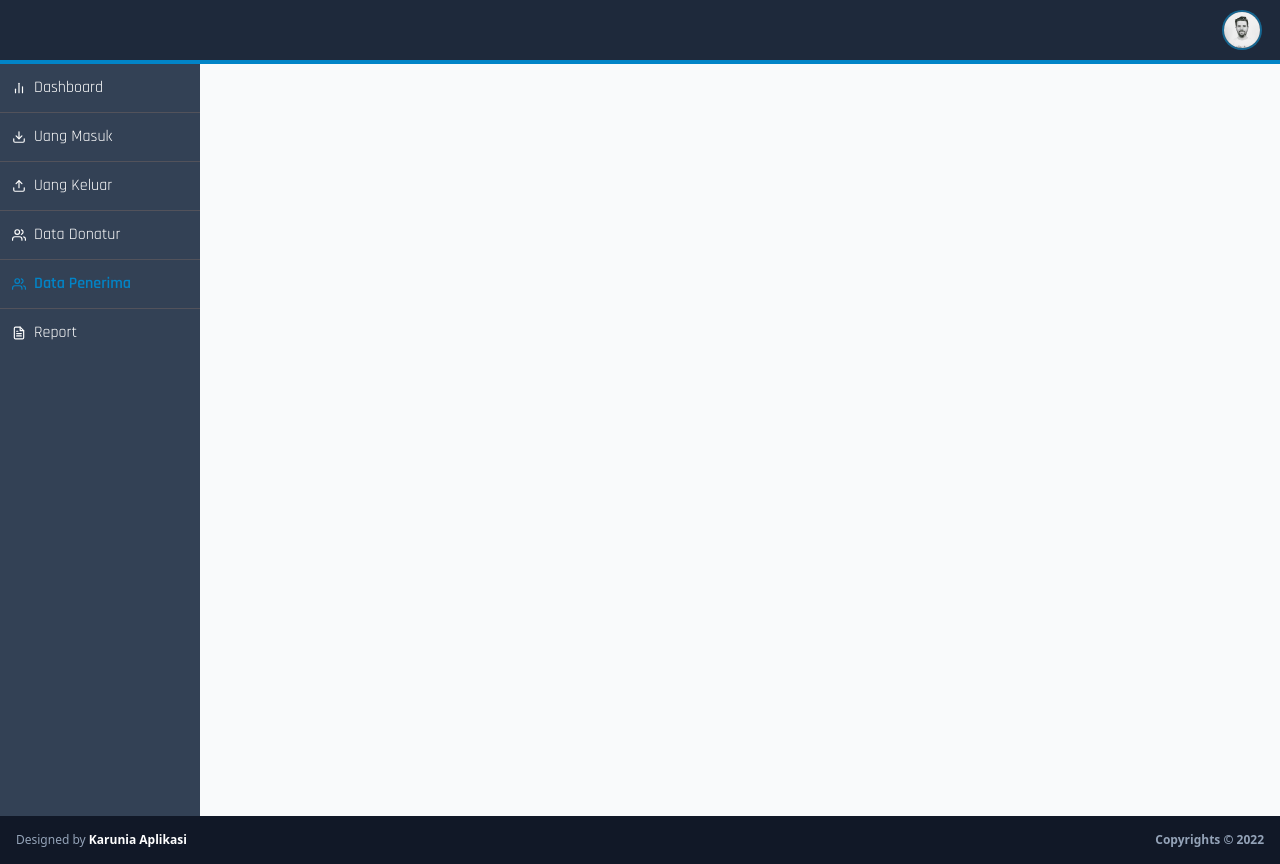
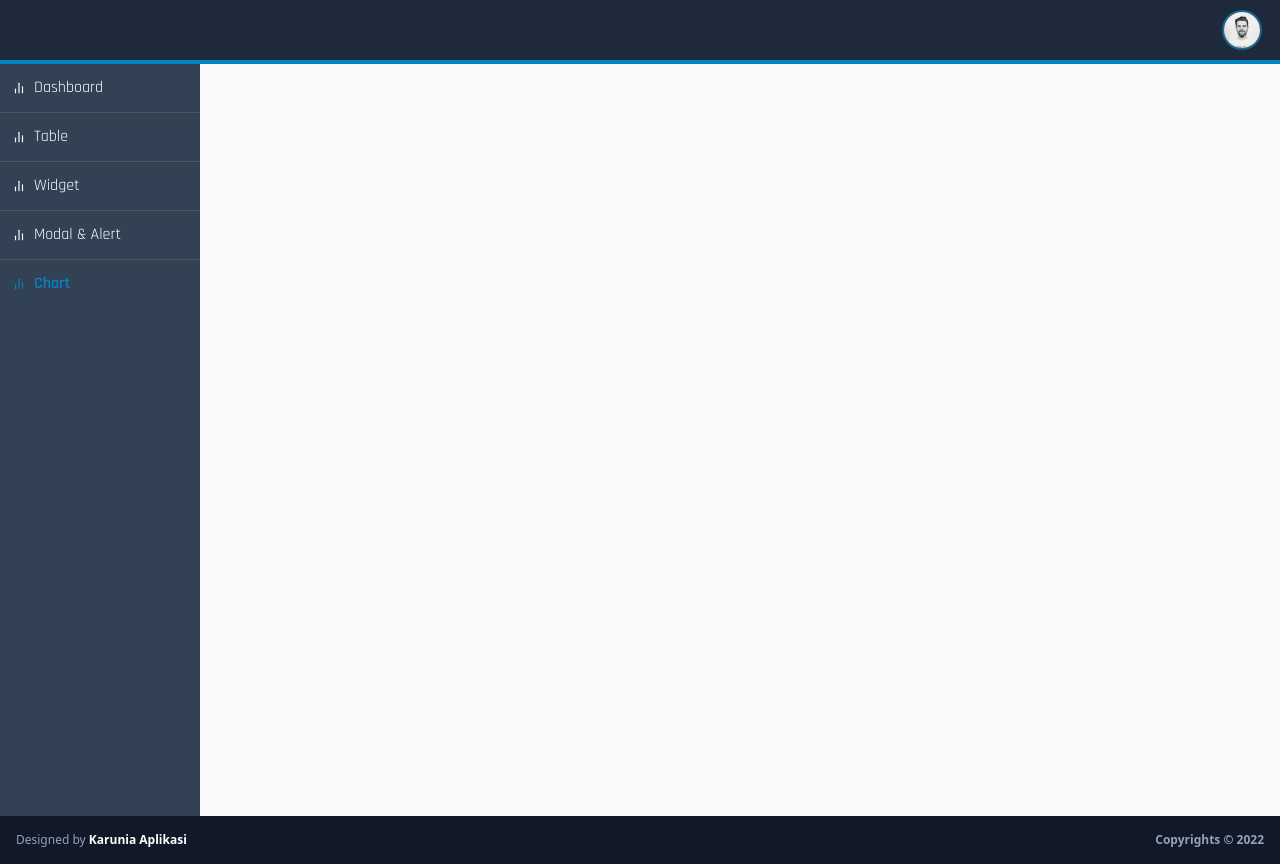
Before and after one commit to autotrof/admintemplate-nuxt, a Nuxt app: page /penerima in a window 1280 px wide. Built offline with nearby package versions, Linux system fonts and the light colour scheme.

Commit message:
admin template

```diff
--- a/layouts/default.vue
+++ b/layouts/default.vue
@@ -2,14 +2,6 @@
 <script>
   const img_profile_src = require('../static/user.jpg')
   const feather = require('feather-icons')
-  const menu_icon1 = feather.icons['align-left']
-  const menu_icon2 = feather.icons['align-justify']
-  const chart_icon = feather.icons['bar-chart-2']
-  const uang_masuk_icon = feather.icons.download
-  const uang_keluar_icon = feather.icons['log-out']
-  const users_icon = feather.icons['users']
-  const report_icon = feather.icons['file-text']
-  const triangle_icon = feather.icons.triangle
   const menu_icons_attrs = {
     width:14,
     height:14,
@@ -59,7 +51,7 @@
         return '200px'
       },
       triangle_icon(){
-        return triangle_icon.toSvg({
+        return feather.icons.triangle.toSvg({
           class:"text-white",
           width:16,
           height:16,
@@ -69,32 +61,23 @@
       },
       menu_icon(){
         if(!this.sidebar_shown){
-          return menu_icon1.toSvg({
+          return feather.icons['align-left'].toSvg({
             "stroke-width":1,
             'class':'cursor-pointer toggler-sidebar'
           })
         }else{
-          return menu_icon2.toSvg({
+          return feather.icons['align-justify'].toSvg({
             "stroke-width":1,
             'class':'cursor-pointer toggler-sidebar'
           })
         }
       },
       chart_icon(){
-        return chart_icon.toSvg(menu_icons_attrs)
-      },
-      uang_masuk_icon(){
-        return uang_masuk_icon.toSvg(menu_icons_attrs)
-      },
-      uang_keluar_icon(){
-        return uang_keluar_icon.toSvg({...menu_icons_attrs,class:'-rotate-90'})
+        return feather.icons['bar-chart-2'].toSvg(menu_icons_attrs)
       },
       users_icon(){
-        return users_icon.toSvg(menu_icons_attrs)
+        return feather.icons['users'].toSvg(menu_icons_attrs)
       },
-      report_icon(){
-        return report_icon.toSvg(menu_icons_attrs)
-      }
     },
     mounted(){
       const that = this
@@ -134,11 +117,10 @@
       <aside ref="sidebar_menu" :class="{'show':sidebar_shown}">
         <ul class="side-menu-wrapper">
           <li><NuxtLink active-class="active" exact to="/"><i class="mr-2" v-html="chart_icon"></i> Dashboard</NuxtLink></li>
-          <li><NuxtLink active-class="active" to="/uang_masuk"><i class="mr-2" v-html="uang_masuk_icon"></i> Uang Masuk</NuxtLink></li>
-          <li><NuxtLink active-class="active" to="/uang_keluar"><i class="mr-2" v-html="uang_keluar_icon"></i> Uang Keluar</NuxtLink></li>
-          <li><NuxtLink active-class="active" to="/donatur"><i class="mr-2" v-html="users_icon"></i> Data Donatur</NuxtLink></li>
-          <li><NuxtLink active-class="active" to="/penerima"><i class="mr-2" v-html="users_icon"></i> Data Penerima</NuxtLink></li>
-          <li><NuxtLink active-class="active" to="/report"><i class="mr-2" v-html="report_icon"></i> Report</NuxtLink></li>
+          <li><NuxtLink active-class="active" to="/uang_masuk"><i class="mr-2" v-html="chart_icon"></i> Table</NuxtLink></li>
+          <li><NuxtLink active-class="active" to="/uang_keluar"><i class="mr-2" v-html="chart_icon"></i> Widget</NuxtLink></li>
+          <li><NuxtLink active-class="active" to="/donatur"><i class="mr-2" v-html="chart_icon"></i> Modal & Alert</NuxtLink></li>
+          <li><NuxtLink active-class="active" to="/penerima"><i class="mr-2" v-html="chart_icon"></i> Chart</NuxtLink></li>
         </ul>
       </aside>
       <div id="main-content">
@@ -152,7 +134,7 @@
   </main>
 </template>
 
-<style scoped lang="css">
+<style scoped>
   @import url('https://fonts.googleapis.com/css2?family=Rajdhani:wght@300;400;500;600;700&display=swap');
   header *, aside *{
     font-family: 'Rajdhani', sans-serif;
--- a/pages/donatur.vue
+++ /dev/null
@@ -1,20 +0,0 @@
-<template>
-  <div></div>
-</template>
-
-<script>
-const feather = require('feather-icons')
-export default {
-  created(){
-    const page_title_data = {
-      title:'Data Donatur',
-      icon:feather.icons['users'].toSvg({
-        class:"mr-1 text-primary",
-        width:20,
-        height:20
-      })
-    }
-    // this.$store.commit('changePageTitle',page_title_data)
-  }
-}
-</script>
--- a/pages/penerima.vue
+++ /dev/null
@@ -1,20 +0,0 @@
-<template>
-  <div></div>
-</template>
-
-<script>
-const feather = require('feather-icons')
-export default {
-  created(){
-    const page_title_data = {
-      title:'Data Penerima',
-      icon:feather.icons['users'].toSvg({
-        class:"mr-1 text-primary",
-        width:20,
-        height:20
-      })
-    }
-    // this.$store.commit('changePageTitle',page_title_data)
-  }
-}
-</script>
--- a/pages/report.vue
+++ /dev/null
@@ -1,20 +0,0 @@
-<template>
-  <div></div>
-</template>
-
-<script>
-const feather = require('feather-icons')
-export default {
-  created(){
-    const page_title_data = {
-      title:'Report',
-      icon:feather.icons['file-text'].toSvg({
-        class:"mr-1 text-primary",
-        width:20,
-        height:20
-      })
-    }
-    // this.$store.commit('changePageTitle',page_title_data)
-  }
-}
-</script>
--- a/pages/uang_keluar.vue
+++ /dev/null
@@ -1,20 +0,0 @@
-<template>
-  <div></div>
-</template>
-
-<script>
-const feather = require('feather-icons')
-export default {
-  created(){
-    const page_title_data = {
-      title:'Uang Keluar',
-      icon:feather.icons['log-out'].toSvg({
-        class:"mr-1 text-primary -rotate-90",
-        width:20,
-        height:20
-      })
-    }
-    // this.$store.commit('changePageTitle',page_title_data)
-  }
-}
-</script>
--- a/pages/uang_masuk.vue
+++ /dev/null
@@ -1,20 +0,0 @@
-<template>
-  <div></div>
-</template>
-
-<script>
-const feather = require('feather-icons')
-export default {
-  created(){
-    const page_title_data = {
-      title:'Uang Masuk',
-      icon:feather.icons['download'].toSvg({
-        class:"mr-1 text-primary",
-        width:20,
-        height:20
-      })
-    }
-    // this.$store.commit('changePageTitle',page_title_data)
-  }
-}
-</script>
```
